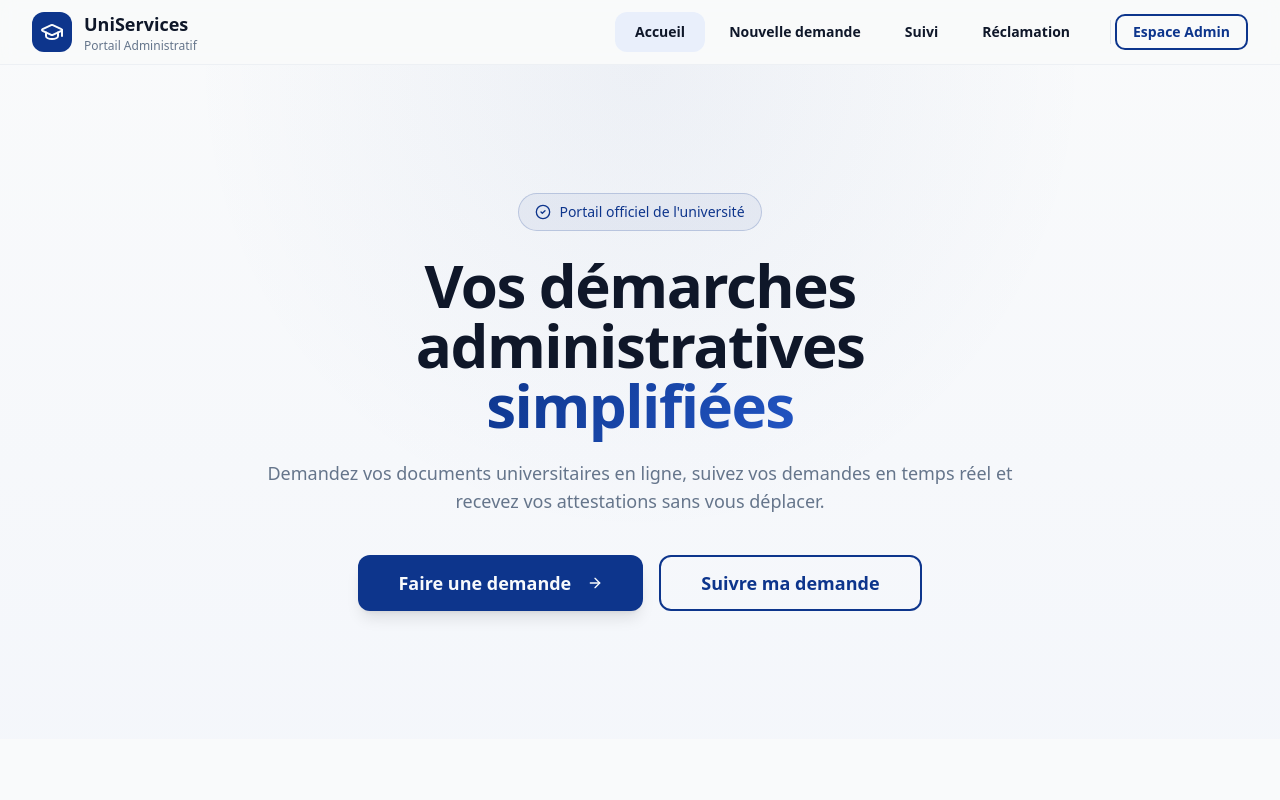
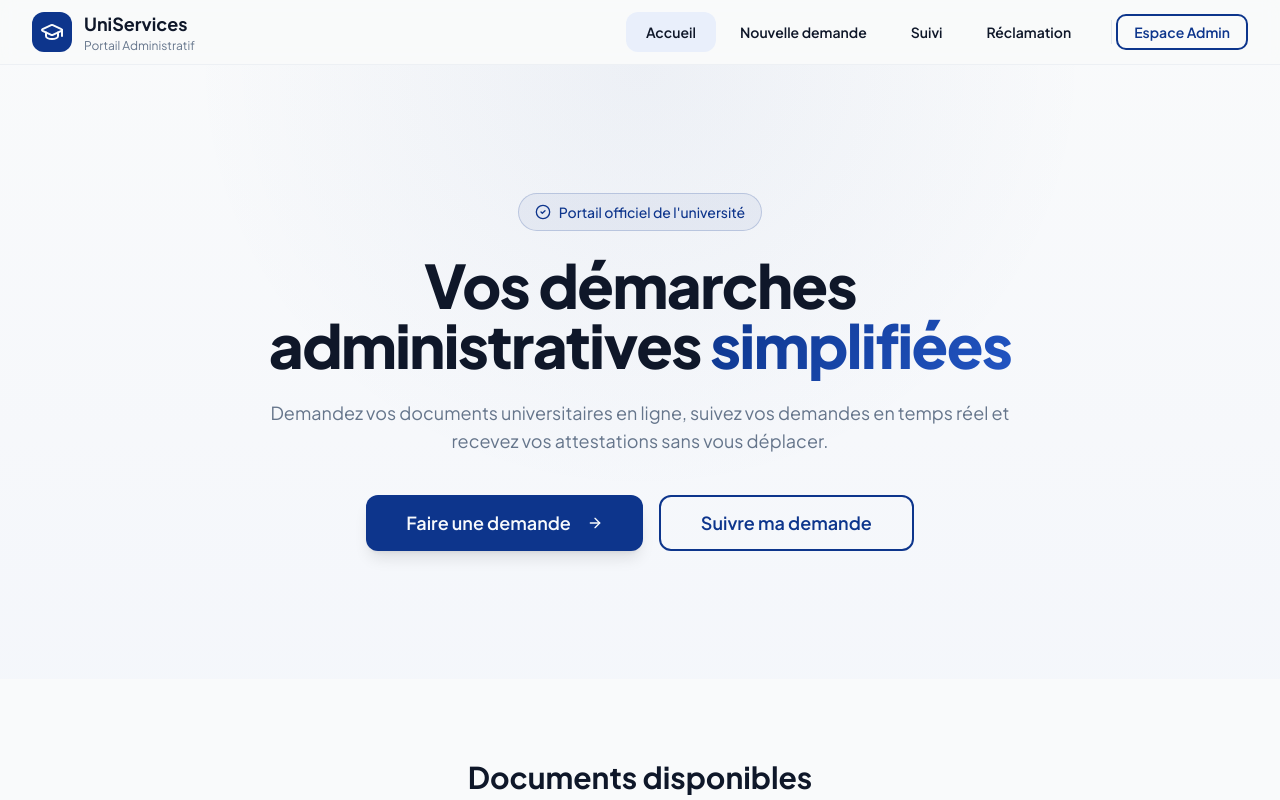
Before and after one commit to AmineElBiydi/Gestion_document_univ, a React (Vite) app in the folder react/: page / in a window 1280 px wide. Shown: the top 800 px of the page. Built offline with nearby package versions, Linux system fonts and the light colour scheme; the HTML template or start-up script is replaced by a standard one.

Commit message:
import conflicts resolved

```diff
--- a/react/src/index.css
+++ b/react/src/index.css
@@ -1,8 +1,8 @@
+@import url('https://fonts.googleapis.com/css2?family=Plus+Jakarta+Sans:wght@300;400;500;600;700;800&display=swap');
+
 @tailwind base;
 @tailwind components;
 @tailwind utilities;
-
-@import url('https://fonts.googleapis.com/css2?family=Plus+Jakarta+Sans:wght@300;400;500;600;700;800&display=swap');
 
 @layer base {
   :root {
```
